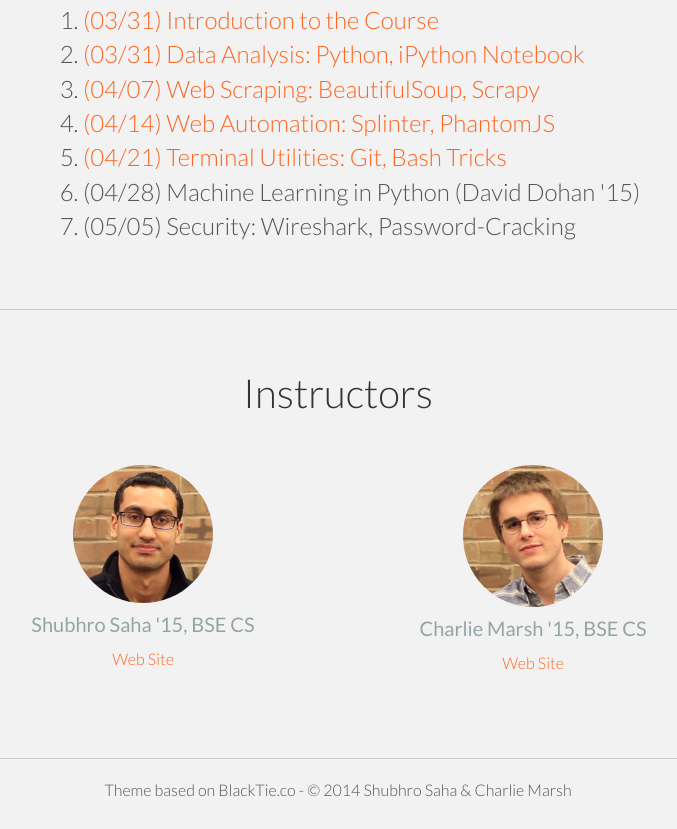
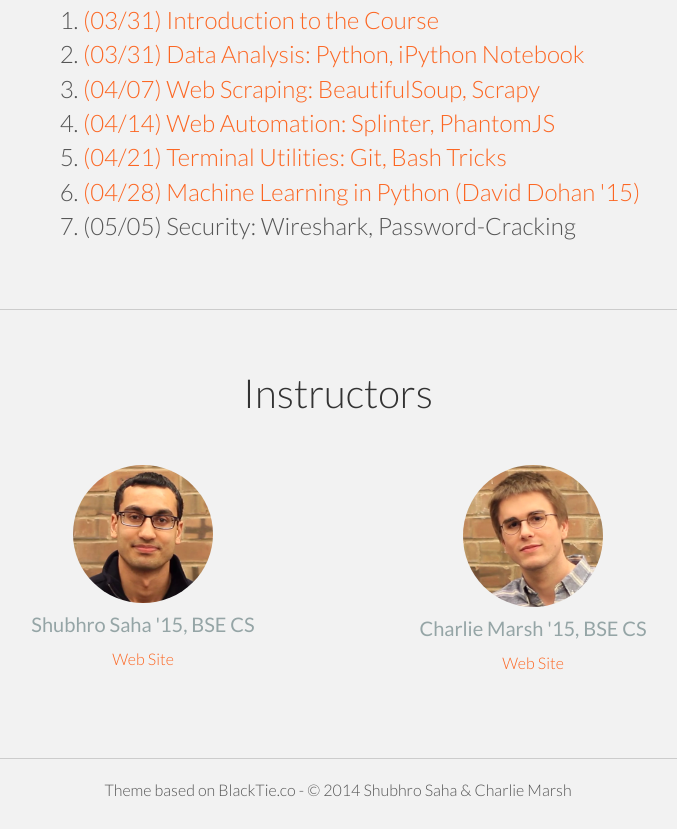
Before and after one commit to introtohacking/introtohacking.github.io, a plain HTML site: page index.html in a window 1280 px wide. Shown: the part 1406-2235 px from the top of the page, without its empty margins (302-979 px from the left). Drawn offline with Linux system fonts and the light colour scheme.

Commit message:
added machine learning link

```diff
--- a/index.html
+++ b/index.html
@@ -127,7 +127,7 @@
                     <li> <a target="_blank" href="https://www.dropbox.com/s/8i6i8jp4hzpkowt/3_Web_Scraping.pdf">(04/07) Web Scraping: BeautifulSoup, Scrapy</a></li>
                     <li> <a target="_blank" href="https://www.dropbox.com/s/klt2ewec4xvel44/4_Browser_Automation.pdf">(04/14) Web Automation: Splinter, PhantomJS</a></li>
                     <li> <a target="_blank" href="https://www.dropbox.com/s/qqah0ynxingmq0p/5_Git_and_Bash.pdf">(04/21) Terminal Utilities: Git, Bash Tricks</a></li>
-                    <li> (04/28) Machine Learning in Python (David Dohan '15)</li>
+                    <li> <a target="_blank" href="https://github.com/dmrd/hackclass-sklearn">(04/28) Machine Learning in Python (David Dohan '15)</a></li>
                     <li> (05/05) Security: Wireshark, Password-Cracking</li>
                 </ol>
             </div>
```
